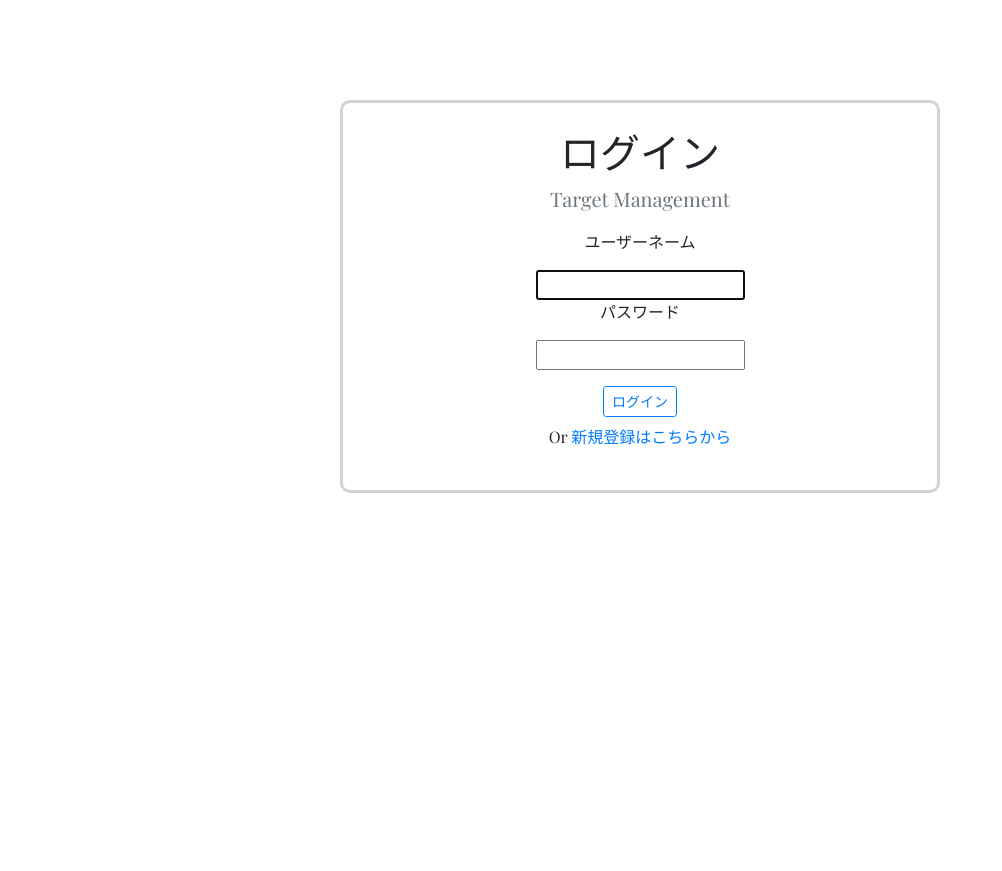
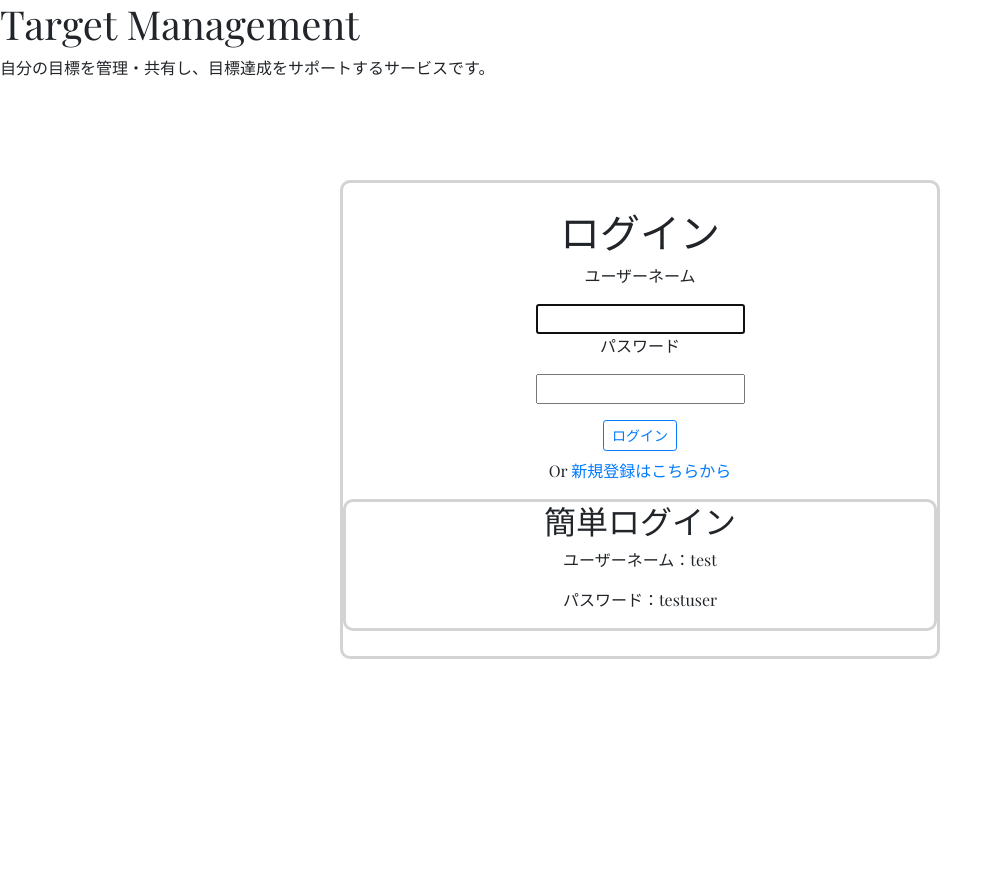
Before and after one commit to ta-ou/target-deploy, a Django app: page /accounts/login/ in a window 1280 px wide. Shown: the top 871 px of the page, without its empty margins (0-1002 px from the left). After the commit the page ends 659 px from the top, so only its background shows below. Run offline with Django 3.2, Linux system fonts and the light colour scheme; some libraries are stand-ins or nearby versions; some web fonts are replaced.

Commit message:
login page

```diff
--- a/templates/auth_layout.html
+++ b/templates/auth_layout.html
@@ -27,6 +27,10 @@
   .input-rule {
     font-size: small;
   }
+  .test-login {
+    border: 3px solid lightgray;
+    border-radius: 10px;
+  }
 </style>
 {% endblock %} {% block content %}
 <div class="outer-area">
--- a/templates/base.html
+++ b/templates/base.html
@@ -16,6 +16,8 @@
 </head>
 
 <body>
+  <h1>Target Management</h1>
+  <p>自分の目標を管理・共有し、目標達成をサポートするサービスです。</p>
   {% block content %}
   {% endblock %}
 
--- a/templates/registration/login.html
+++ b/templates/registration/login.html
@@ -1,6 +1,5 @@
 {% extends 'auth_layout.html' %} {% block auth %}
 <h1>ログイン</h1>
-<p class="lead text-muted">Target Management</p>
 <div class="login-form-container">
   <form method="POST">
     {% csrf_token %}
@@ -21,4 +20,9 @@
     <a href="{% url 'django_registration_register' %}">新規登録はこちらから</a>
   </p>
 </div>
+<div class="test-login">
+  <h2>簡単ログイン</h2>
+    <p>ユーザーネーム：test</p>
+    <p>パスワード：testuser</p>
+</div>
 {% endblock %}
```
Also changed, not shown: requirements.txt (line endings or trailing spaces).
